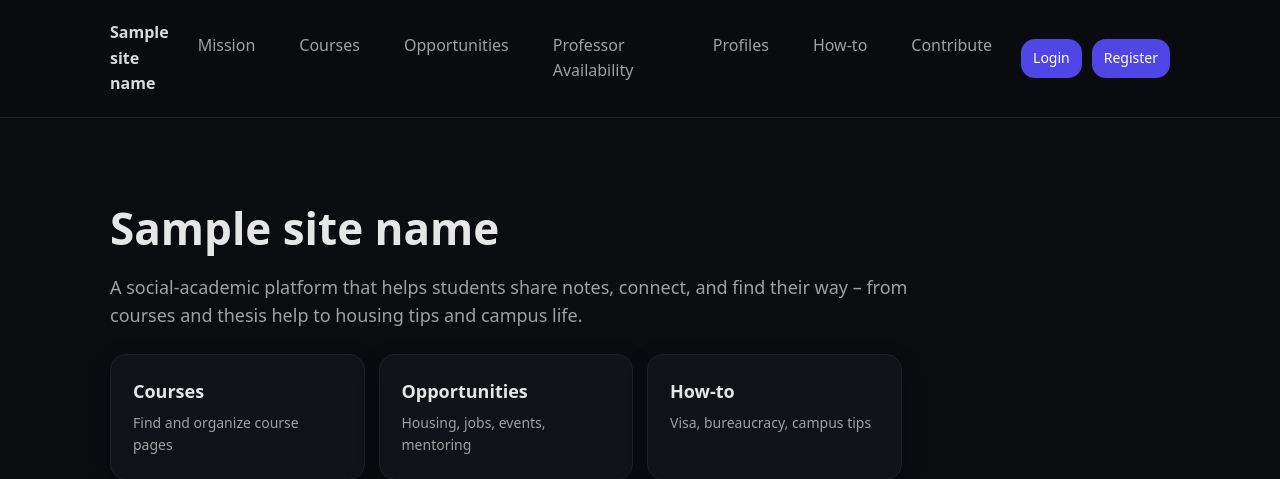
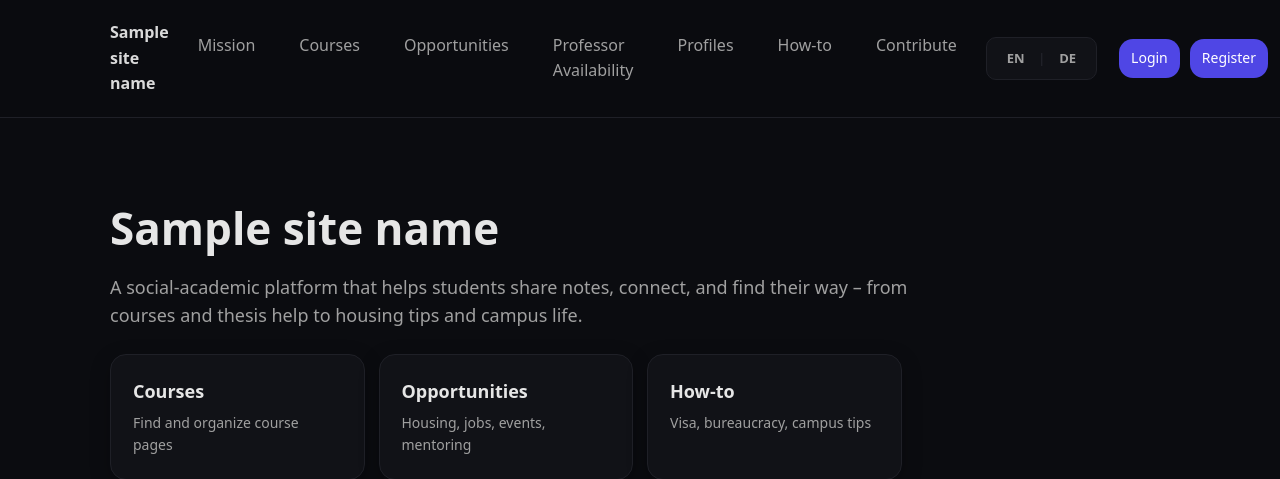
Before and after one commit to dolium/universe, a Flask app: template templates/index.html in a window 1280 px wide. Shown: the top 479 px of the page. Run offline with Flask 3, Linux system fonts and the light colour scheme; the template is opened without the code that fills it: most values are stand-ins (such as "Sample title", 1, 10 or a date in 2020).

Commit message:
Add Flask-Babel and basic language switching (EN/DE)
Co-authored-by: dolium <95217813+dolium@users.noreply.github.com>

```diff
--- a/app.py
+++ b/app.py
@@ -7,8 +7,9 @@ Flask application for UniVerse - A social-academic hub for students.
 Provides courses, materials, and opportunities management.
 """
 from typing import Dict, List
-from flask import Flask, render_template, abort, request, redirect, url_for, flash
+from flask import Flask, render_template, abort, request, redirect, url_for, flash, session
 from flask_login import LoginManager, UserMixin, login_user, logout_user, login_required, current_user
+from flask_babel import Babel, gettext
 import bcrypt
 from config import get_config
 from google_sheets_service import sheets_service
@@ -45,6 +46,20 @@ def create_app(config_name: str = None) -> Flask:
     # Load configuration
     config = get_config(config_name)
     application.config.from_object(config)
+
+    # Configure Babel for internationalization
+    application.config['BABEL_DEFAULT_LOCALE'] = 'en'
+    application.config['BABEL_TRANSLATION_DIRECTORIES'] = 'translations'
+    babel = Babel(application)
+
+    def get_locale():
+        # Check if language is set in session
+        if 'language' in session:
+            return session['language']
+        # Otherwise, try to guess the language from the request
+        return request.accept_languages.best_match(['en', 'de']) or 'en'
+
+    babel.init_app(application, locale_selector=get_locale)
 
     # Initialize Flask-Login
     login_manager = LoginManager()
@@ -632,6 +647,13 @@ def create_app(config_name: str = None) -> Flask:
 
         return render_template('profiles.html', **template_context)
 
+    @application.route('/set_language/<language>')
+    def set_language(language):
+        """Set the user's preferred language."""
+        if language in ['en', 'de']:
+            session['language'] = language
+        return redirect(request.referrer or url_for('index'))
+
     return application
 
 
--- /dev/null
+++ b/babel.cfg
@@ -0,0 +1,3 @@
+[python: **.py]
+[jinja2: **/templates/**.html]
+encoding = utf-8
--- a/requirements.txt
+++ b/requirements.txt
@@ -1,4 +1,5 @@
 Flask==3.0.3
+Flask-Babel==4.0.0
 python-dotenv==1.0.1
 gspread==6.0.0
 google-auth==2.27.0
--- a/static/css/main.css
+++ b/static/css/main.css
@@ -768,6 +768,46 @@ body {
 .resource-list { color: var(--muted); }
 .muted { color: var(--muted); }
 
+/* ============================================
+   LANGUAGE SWITCHER
+   ============================================ */
+.language-switcher {
+  display: flex;
+  align-items: center;
+  gap: 6px;
+  margin-right: 12px;
+  padding: 6px 12px;
+  background: var(--color-panel);
+  border: 1px solid #1f2027;
+  border-radius: 10px;
+}
+
+.lang-link {
+  color: var(--color-text-muted);
+  text-decoration: none;
+  font-size: 13px;
+  font-weight: 600;
+  padding: 4px 8px;
+  border-radius: 6px;
+  transition: all 0.2s ease;
+}
+
+.lang-link:hover {
+  color: var(--color-text-primary);
+  background: rgba(255, 255, 255, 0.05);
+}
+
+.lang-link.active {
+  color: var(--color-primary);
+  background: rgba(79, 70, 229, 0.15);
+}
+
+.lang-separator {
+  color: #2a2b33;
+  font-size: 12px;
+  user-select: none;
+}
+
 @media (max-width: 800px) {
   .course-sections { grid-template-columns: 1fr; }
   .course-detail .course-header { grid-template-columns: 72px 1fr; }
--- a/templates/base.html
+++ b/templates/base.html
@@ -1,5 +1,5 @@
 <!doctype html>
-<html lang="en">
+<html lang="{{ get_locale() }}">
 <head>
   <meta charset="utf-8" />
   <meta name="viewport" content="width=device-width, initial-scale=1" />
@@ -17,23 +17,30 @@
       <label class="menu-btn" for="menu-toggle" aria-label="Toggle menu"><span></span></label>
 
       <nav class="nav">
-        <a href="#mission">Mission</a>
-        <a href="{{ url_for('courses') }}">Courses</a>
-        <a href="{{ url_for('opportunities') }}">Opportunities</a>
-        <a href="{{ url_for('timetable') }}">Professor Availability</a>
-        <a href="{{ url_for('profiles') }}">Profiles</a>
-        <a href="#howto">How‑to</a>
-        <a href="#contribute">Contribute</a>
+        <a href="#mission">{{ _('Mission') }}</a>
+        <a href="{{ url_for('courses') }}">{{ _('Courses') }}</a>
+        <a href="{{ url_for('opportunities') }}">{{ _('Opportunities') }}</a>
+        <a href="{{ url_for('timetable') }}">{{ _('Professor Availability') }}</a>
+        <a href="{{ url_for('profiles') }}">{{ _('Profiles') }}</a>
+        <a href="#howto">{{ _('How‑to') }}</a>
+        <a href="#contribute">{{ _('Contribute') }}</a>
       </nav>
 
       <div class="toolbar-tools">
+        <!-- Language switcher -->
+        <div class="language-switcher">
+          <a href="{{ url_for('set_language', language='en') }}" class="lang-link {% if get_locale() == 'en' %}active{% endif %}" title="English">EN</a>
+          <span class="lang-separator">|</span>
+          <a href="{{ url_for('set_language', language='de') }}" class="lang-link {% if get_locale() == 'de' %}active{% endif %}" title="Deutsch">DE</a>
+        </div>
+
         {% if current_user.is_authenticated %}
-          <span class="user-greeting">Hi, {{ current_user.name }}!</span>
-          <a class="btn small" href="{{ url_for('account') }}">My Account</a>
-          <a class="btn small" href="{{ url_for('logout') }}">Logout</a>
+          <span class="user-greeting">{{ _('Hi, %(name)s!', name=current_user.name) }}</span>
+          <a class="btn small" href="{{ url_for('account') }}">{{ _('My Account') }}</a>
+          <a class="btn small" href="{{ url_for('logout') }}">{{ _('Logout') }}</a>
         {% else %}
-          <a class="btn small" href="{{ url_for('login') }}">Login</a>
-          <a class="btn small btn-primary" href="{{ url_for('register') }}">Register</a>
+          <a class="btn small" href="{{ url_for('login') }}">{{ _('Login') }}</a>
+          <a class="btn small btn-primary" href="{{ url_for('register') }}">{{ _('Register') }}</a>
         {% endif %}
       </div>
     </div>
@@ -59,7 +66,7 @@
 
   <footer class="site-footer">
     <div class="container">
-      <p>© <span id="year"></span> {{ site_name }}. Built by students, for students.</p>
+      <p>© <span id="year"></span> {{ site_name }}. {{ _('Built by students, for students.') }}</p>
     </div>
   </footer>
 
--- a/templates/index.html
+++ b/templates/index.html
@@ -1,68 +1,64 @@
 {% extends 'base.html' %}
 
-{% block title %}{{ site_name }} – Public Landing{% endblock %}
+{% block title %}{{ site_name }} – {{ _('Public Landing') }}{% endblock %}
 
 {% block content %}
 <section id="mission" class="hero">
   <div class="container">
     <h1>{{ site_name }}</h1>
     <p class="lead">
-      A social‑academic platform that helps students share notes, connect, and find their way –
-      from courses and thesis help to housing tips and campus life.
+      {{ _('A social‑academic platform that helps students share notes, connect, and find their way – from courses and thesis help to housing tips and campus life.') }}
     </p>
 
     <div class="big-buttons">
-      <a class="big-button" href="{{ url_for('courses') }}"><span class="bb-title">Courses</span><span class="bb-sub">Find and organize course pages</span></a>
-      <a class="big-button" href="#opportunities"><span class="bb-title">Opportunities</span><span class="bb-sub">Housing, jobs, events, mentoring</span></a>
-      <a class="big-button" href="#howto"><span class="bb-title">How‑to</span><span class="bb-sub">Visa, bureaucracy, campus tips</span></a>
+      <a class="big-button" href="{{ url_for('courses') }}"><span class="bb-title">{{ _('Courses') }}</span><span class="bb-sub">{{ _('Find and organize course pages') }}</span></a>
+      <a class="big-button" href="#opportunities"><span class="bb-title">{{ _('Opportunities') }}</span><span class="bb-sub">{{ _('Housing, jobs, events, mentoring') }}</span></a>
+      <a class="big-button" href="#howto"><span class="bb-title">{{ _('How‑to') }}</span><span class="bb-sub">{{ _('Visa, bureaucracy, campus tips') }}</span></a>
     </div>
 
     <p class="contrib-inline">
-      Want to help? <a href="#contribute">Contribute here</a>.
+      {{ _('Want to help?') }} <a href="#contribute">{{ _('Contribute here') }}</a>.
     </p>
   </div>
 </section>
 
 <section id="courses" class="section">
   <div class="container">
-    <h2>Courses</h2>
+    <h2>{{ _('Courses') }}</h2>
     <p>
-      Lorem ipsum dolor sit amet, consectetur adipiscing elit. Integer tincidunt nunc eu pulvinar suscipit.
-      Focus: structured course hubs with links to lectures, study groups, and smart matching for peers.
+      {{ _('Lorem ipsum dolor sit amet, consectetur adipiscing elit. Integer tincidunt nunc eu pulvinar suscipit. Focus: structured course hubs with links to lectures, study groups, and smart matching for peers.') }}
     </p>
   </div>
 </section>
 
 <section id="opportunities" class="section">
   <div class="container">
-    <h2>Opportunities</h2>
+    <h2>{{ _('Opportunities') }}</h2>
     <p>
-      Lorem ipsum dolor sit amet, consectetur adipiscing elit. Cras vehicula urna at dignissim efficitur.
-      Find housing leads, part‑time jobs, mentoring offers, and local events all in one place.
+      {{ _('Lorem ipsum dolor sit amet, consectetur adipiscing elit. Cras vehicula urna at dignissim efficitur. Find housing leads, part‑time jobs, mentoring offers, and local events all in one place.') }}
     </p>
   </div>
 </section>
 
 <section id="howto" class="section">
   <div class="container">
-    <h2>How‑to</h2>
+    <h2>{{ _('How‑to') }}</h2>
     <p>
-      Lorem ipsum dolor sit amet, consectetur adipiscing elit. Phasellus lacinia eros vitae mollis laoreet.
-      Quick guides for visas, enrollment, bureaucracy, and everyday campus hacks.
+      {{ _('Lorem ipsum dolor sit amet, consectetur adipiscing elit. Phasellus lacinia eros vitae mollis laoreet. Quick guides for visas, enrollment, bureaucracy, and everyday campus hacks.') }}
     </p>
   </div>
 </section>
 
 <section id="contribute" class="section">
   <div class="container">
-    <h2>How to contribute</h2>
+    <h2>{{ _('How to contribute') }}</h2>
     <ol>
-      <li>Fork the repository and create a feature branch.</li>
-      <li>Add or edit a page in <code>templates/</code> or styles in <code>static/css/</code>.</li>
-      <li>Write a short description and open a pull request.</li>
+      <li>{{ _('Fork the repository and create a feature branch.') }}</li>
+      <li>{{ _('Add or edit a page in templates/ or styles in static/css/.') }}</li>
+      <li>{{ _('Write a short description and open a pull request.') }}</li>
     </ol>
     <p>
-      Ideas welcome: AI assistant, reputation & mentorship, OTH integrations, dashboards.
+      {{ _('Ideas welcome: AI assistant, reputation & mentorship, OTH integrations, dashboards.') }}
     </p>
   </div>
 </section>
```
Also changed, not shown: translations/de/LC_MESSAGES/messages.po (added), 2 other files.
